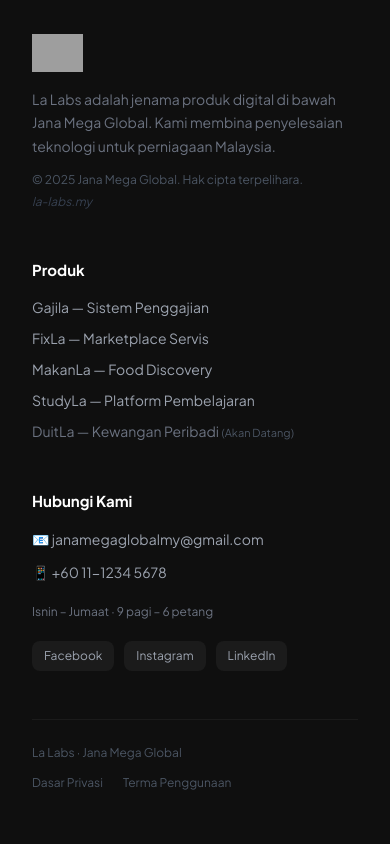
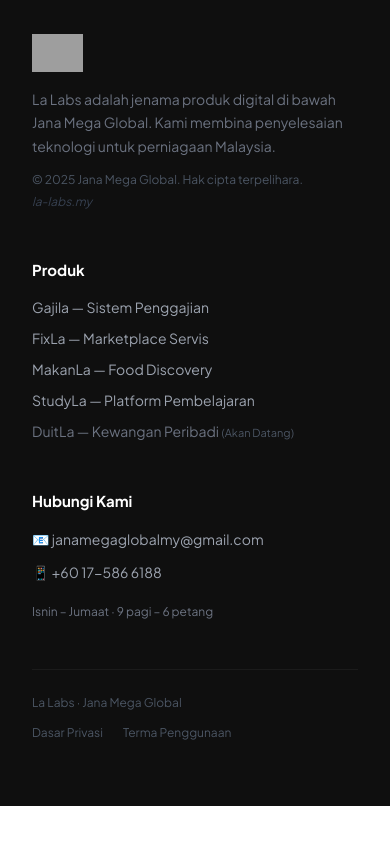
Before and after one commit to zainijasni/la-labs, a Next.js app: page / in a window 390 px wide. Shown: the part 7001-7845 px from the top of the page. After the commit the page ends 7807 px from the top, so only its background shows below. Built offline with nearby package versions, Linux system fonts and the light colour scheme; grey boxes are pictures that could not be loaded.

Commit message:
Fix phone number, remove social media icons in footer

```diff
--- a/app/page.tsx
+++ b/app/page.tsx
@@ -511,16 +511,8 @@
             <h4 style={{ color: 'white', fontWeight: 700, marginBottom: '16px', fontSize: '15px' }}>Hubungi Kami</h4>
             <div style={{ display: 'flex', flexDirection: 'column', gap: '12px', fontSize: '14px' }}>
               <div>📧 janamegaglobalmy@gmail.com</div>
-              <div>📱 +60 11-1234 5678</div>
+              <div>📱 +60 17-586 6188</div>
               <div style={{ color: '#6b7280', fontSize: '12px', marginTop: '8px' }}>Isnin – Jumaat · 9 pagi – 6 petang</div>
-            </div>
-            <div style={{ display: 'flex', gap: '10px', marginTop: '20px' }}>
-              {['Facebook', 'Instagram', 'LinkedIn'].map(s => (
-                <a key={s} href="#" style={{
-                  padding: '6px 12px', borderRadius: '8px', background: 'rgba(255,255,255,0.05)',
-                  color: '#9ca3af', fontSize: '12px', textDecoration: 'none',
-                }}>{s}</a>
-              ))}
             </div>
           </div>
         </div>
```
